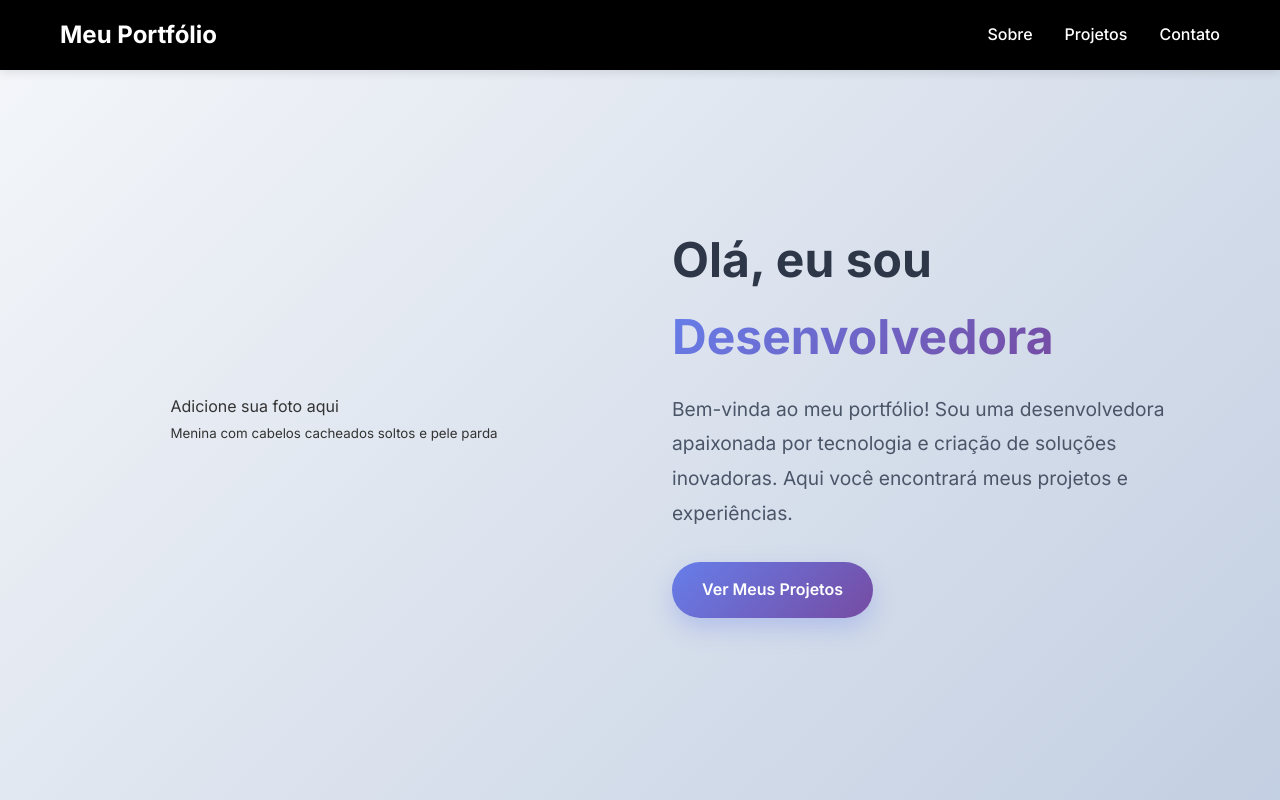
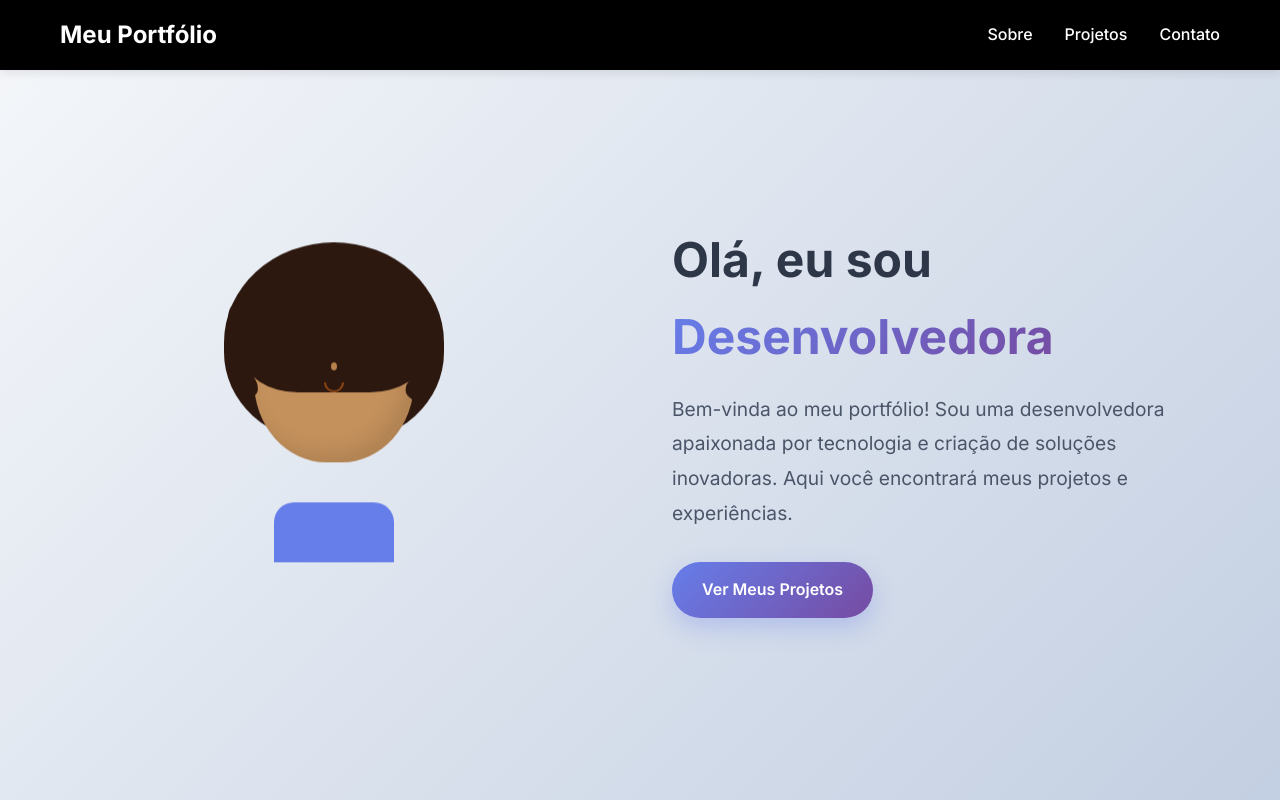
Before and after one commit to Karol170/meu-portfolio-github, a plain HTML site: page index.html in a window 1280 px wide. Shown: the top 800 px of the page. Drawn offline with Linux system fonts and the light colour scheme.

Commit message:
Add index.html 1753709268385

```diff
--- a/index.html
+++ b/index.html
@@ -25,9 +25,27 @@
         <section id="hero" class="hero">
             <div class="hero-container">
                 <div class="hero-image">
-                    <div class="image-placeholder">
-                        <p>Adicione sua foto aqui</p>
-                        <small>Menina com cabelos cacheados soltos e pele parda</small>
+                    <div class="profile-illustration">
+                        <div class="face">
+                            <div class="hair-back"></div>
+                            <div class="head"></div>
+                            <div class="hair-front"></div>
+                            <div class="hair-curls">
+                                <div class="curl curl-1"></div>
+                                <div class="curl curl-2"></div>
+                                <div class="curl curl-3"></div>
+                                <div class="curl curl-4"></div>
+                                <div class="curl curl-5"></div>
+                                <div class="curl curl-6"></div>
+                            </div>
+                            <div class="eyes">
+                                <div class="eye eye-left"></div>
+                                <div class="eye eye-right"></div>
+                            </div>
+                            <div class="nose"></div>
+                            <div class="mouth"></div>
+                        </div>
+                        <div class="shoulders"></div>
                     </div>
                 </div>
                 <div class="hero-content">
```
